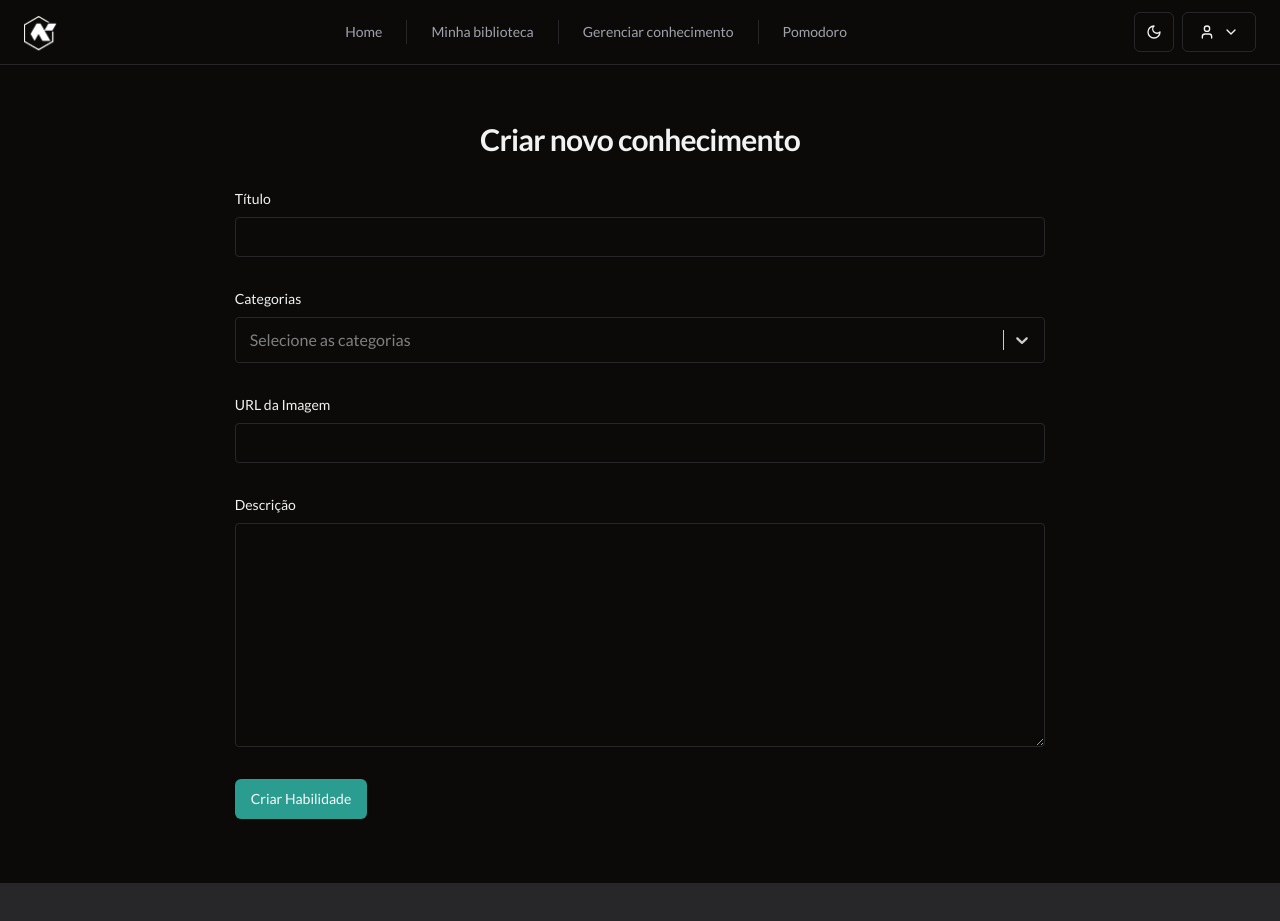
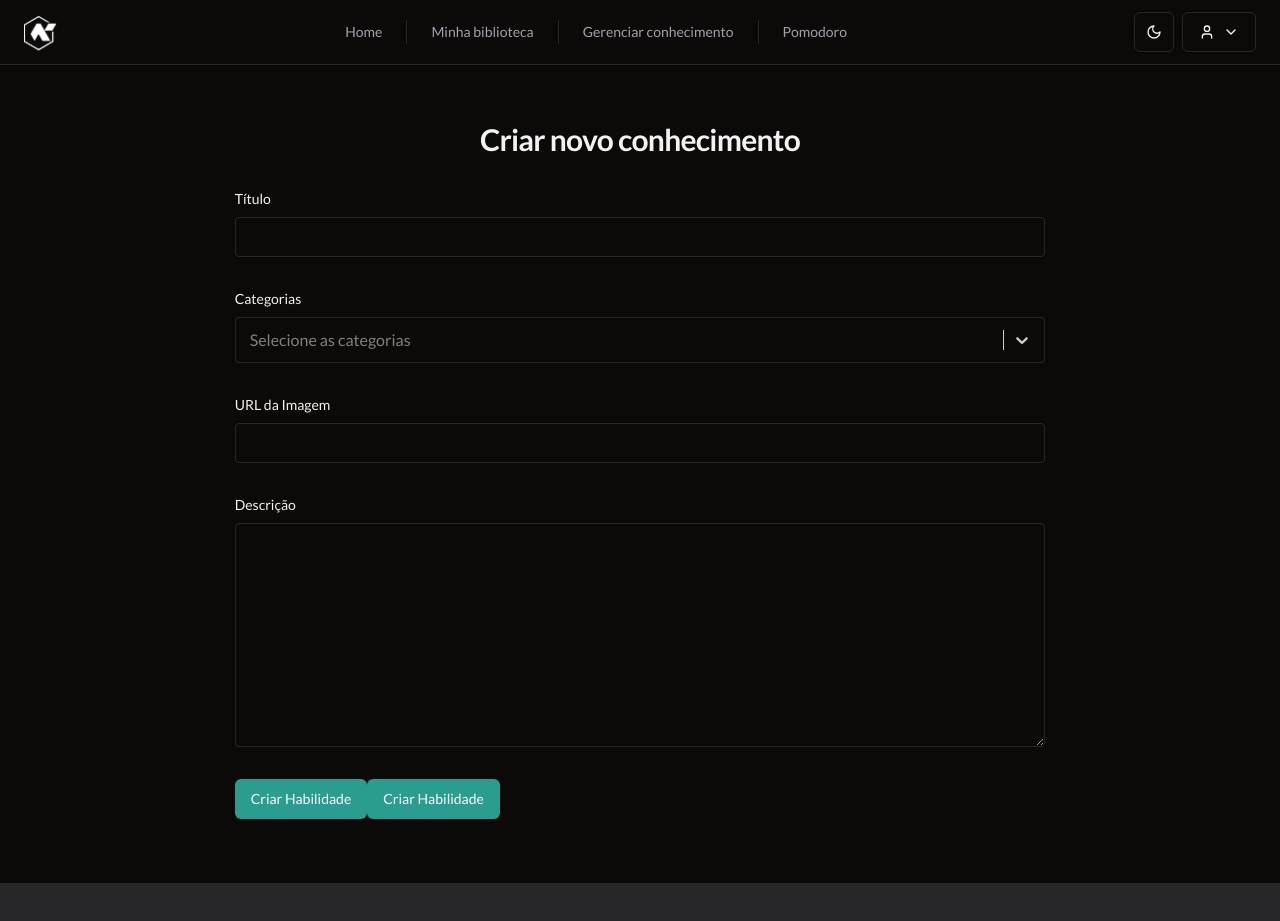
Before and after one commit to elisa-cardoso/sistema-skill-v2, a React (Vite) app: page /habilidade/criar in a window 1280 px wide. Shown: the top 921 px of the page. Built offline with nearby package versions, Linux system fonts and the light colour scheme; no server answers.

Commit message:
feat: teste

```diff
--- a/src/pages/app/createSkill/index.tsx
+++ b/src/pages/app/createSkill/index.tsx
@@ -124,6 +124,9 @@ export function CreateSkill() {
         <Button type="submit" className="mt-8">
           Criar Habilidade
         </Button>
+        <Button type="submit" className="mt-8">
+          Criar Habilidade
+        </Button>
       </form>
     </div>
   );
```
